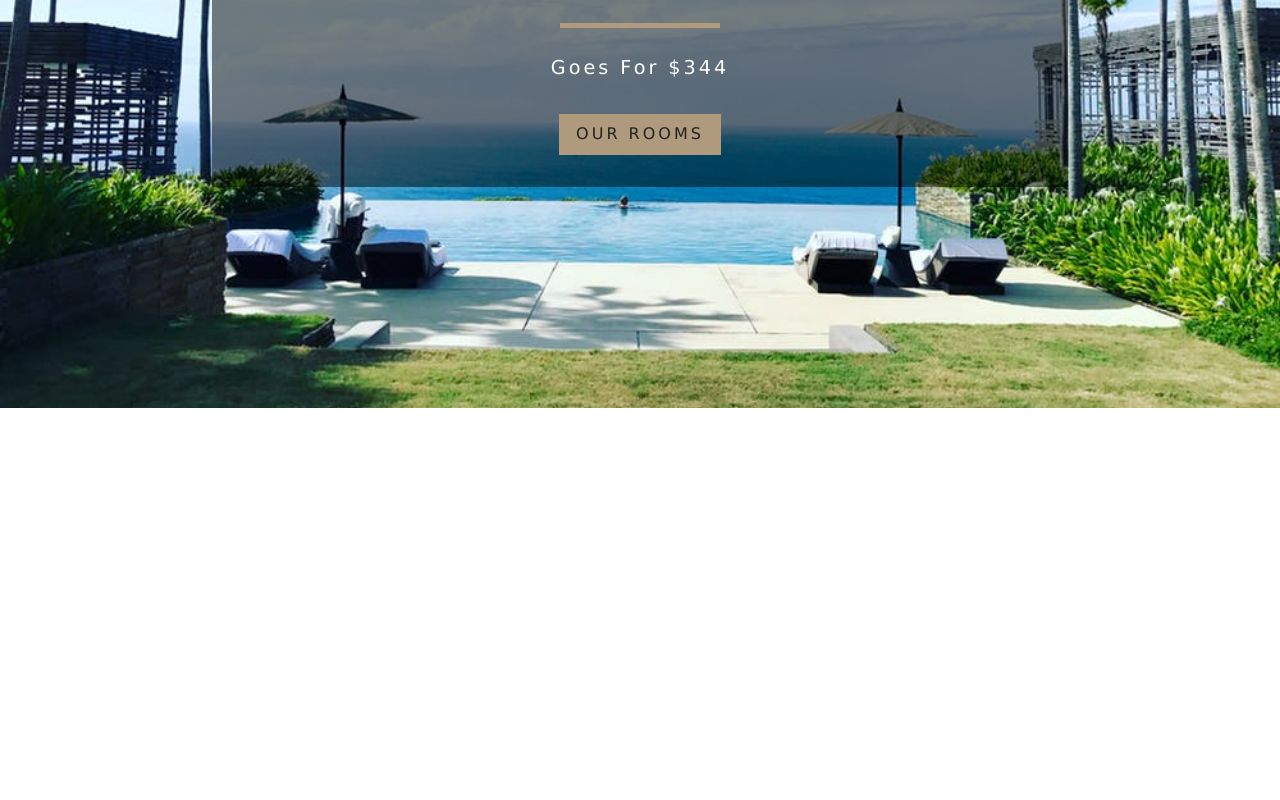
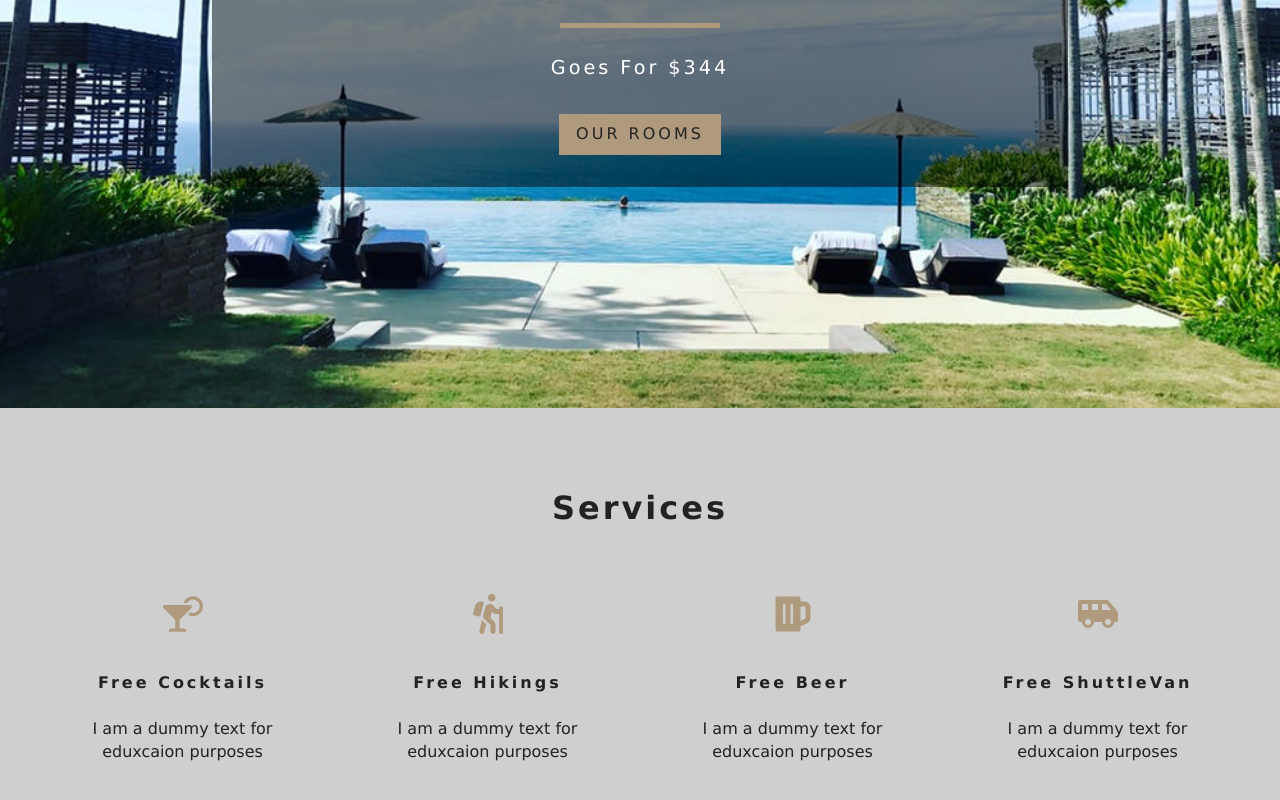
Before and after one commit to addod19/hotel, a React (Create React App) app: page / in a window 1280 px wide. Shown: the part 392-1192 px from the top of the page. Before the commit the page ends 800 px from the top, so only its background shows below. Built offline with nearby package versions, Linux system fonts and the light colour scheme.

Commit message:
implement services, title and context components

```diff
--- a/src/App.css
+++ b/src/App.css
@@ -252,6 +252,7 @@
 }
 .services h6 {
   letter-spacing: var(--mainSpacing);
+  text-transform: capitalize;
 }
 .services p {
   width: 80%;
--- /dev/null
+++ b/src/components/Services.js
@@ -0,0 +1,53 @@
+import React from 'react';
+import { FaCocktail, FaHiking, FaSHuttleVan, FaBeer, FaShuttleVan } from 'react-icons/fa';
+
+import Title from './Title';
+
+class Services extends React.Component {
+
+    state = {
+        services: [
+            {
+                icon: <FaCocktail />,
+                title: 'free cocktails',
+                info: 'I am a dummy text for eduxcaion purposes',
+            },
+            {
+                icon: <FaHiking />,
+                title: 'free hikings',
+                info: 'I am a dummy text for eduxcaion purposes',
+            },
+            {
+                icon: <FaBeer />,
+                title: 'free Beer',
+                info: 'I am a dummy text for eduxcaion purposes',
+            },
+            {
+                icon: <FaShuttleVan />,
+                title: 'free shuttleVan',
+                info: 'I am a dummy text for eduxcaion purposes',
+            }
+
+        ]
+    }
+
+    render() {
+        return(
+            <section className="services">
+                <Title title="services" />
+                <div className="services-center">
+                    { this.state.services.map( (item, index) => {
+                        return <article key={index} className="service" >
+                            <span>{item.icon}</span>
+                            <h6>{item.title}</h6>
+                            <p>{item.info}</p>
+                        </article>
+                    }
+                    )}
+                </div>
+            </section>
+        )
+    }
+}
+
+export default Services;
--- /dev/null
+++ b/src/components/Title.js
@@ -0,0 +1,15 @@
+import React from 'react';
+
+
+const Title = ( {title} ) => {
+
+    return(
+        <div className="section-title">
+
+            <h4>{title}</h4>
+
+        </div>
+    )
+}
+
+export default Title;
--- /dev/null
+++ b/src/context.js
@@ -0,0 +1,20 @@
+import React from 'react';
+
+const RoomContext = React.createContext();
+
+class RoomProvider extends React.Component {
+
+    render() {
+        return(
+            <>
+                <RoomContext.Provider value="hello">
+                    { this.props.children }
+                </RoomContext.Provider>
+            </>
+        )
+    }
+}
+
+const RoomConsumer = RoomContext.Consumer;
+
+export { RoomProvider, RoomConsumer, RoomContext };
--- a/src/index.js
+++ b/src/index.js
@@ -5,11 +5,15 @@
 import App from './App';
 import * as serviceWorker from './serviceWorker';
 
+import { RoomProvider } from './context';
+
 ReactDOM.render(
   <React.StrictMode>
-    <Router>
-      <App />
-    </Router>
+    <RoomProvider>
+      <Router>
+        <App />
+      </Router>
+    </RoomProvider>
   </React.StrictMode>,
   document.getElementById('root')
 );
--- a/src/pages/Home.js
+++ b/src/pages/Home.js
@@ -3,11 +3,13 @@
 
 import Hero from '../components/Hero';
 import Banner from '../components/Banner';
+import Services from '../components/Services';
 
 
 const Home = () => {
 
     return(
+        <>
         <Hero>
             <Banner title="luxurious rooms" subtitle="goes for $344">
                 <Link to='/rooms' className="btn-primary">
@@ -15,6 +17,9 @@
                 </Link>
             </Banner>
         </Hero>
+        <Services />
+
+        </>
 
     )
 }
```
Also changed, not shown: src/pages/SingleRoom.js (+0 -7 lines).
